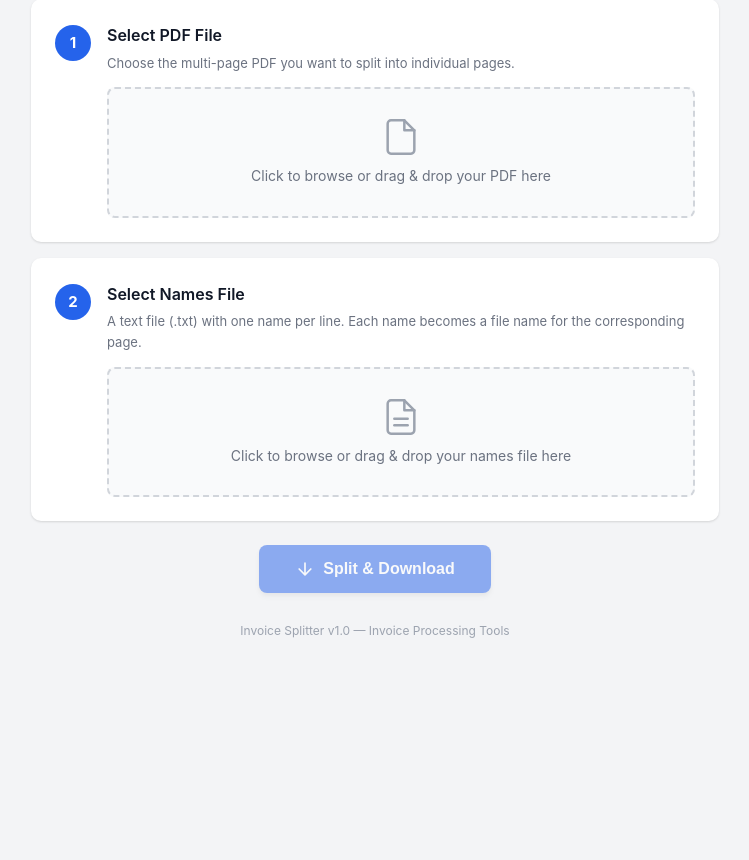
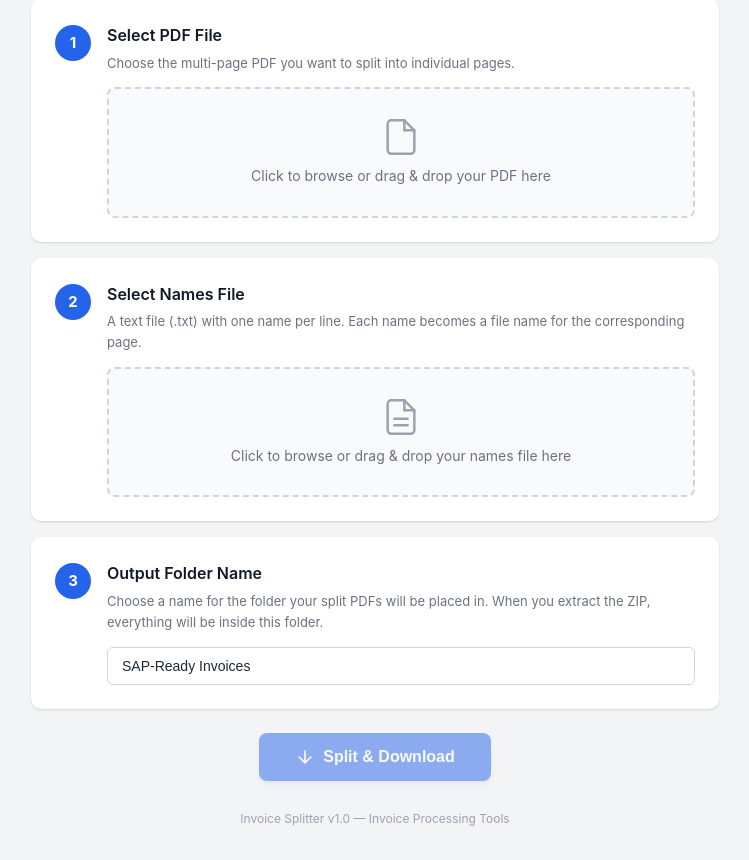
Before and after one commit to jSwAggy01/Invoice-Splitter, a Flask app: page / in a window 1280 px wide. Shown: the part 143-1003 px from the top of the page, without its empty margins (265-1014 px from the left). Before the commit the page ends 781 px from the top, so only its background shows below. Run offline with Flask 3, Linux system fonts and the light colour scheme.

Commit message:
Add ability to specify output folder name for split PDF files
Implement a new input field for specifying an output folder name. The backend now creates a folder within the ZIP archive using the provided name, and the ZIP filename is also derived from this folder name.

Replit-Commit-Author: Agent
Replit-Commit-Session-Id: de88f875-8e8c-4c1d-88c3-d0990cf058b3
Replit-Commit-Checkpoint-Type: full_checkpoint
Replit-Commit-Event-Id: ef8c3e8f-8a00-4550-81dd-e986ab30af38
Replit-Commit-Screenshot-Url: https://storage.googleapis.com/screenshot-production-us-central1/f4c56e75-5491-4d67-97a8-4aefd76165bc/de88f875-8e8c-4c1d-88c3-d0990cf058b3/IlJB2hK
Replit-Helium-Checkpoint-Created: true

```diff
--- a/src/app.py
+++ b/src/app.py
@@ -125,6 +125,13 @@ def split():
         elif len(names) < num_pages:
             names = names + [f"page-{i+1}" for i in range(len(names), num_pages)]
 
+        output_folder = request.form.get("output_folder", "").strip()
+        if not output_folder:
+            output_folder = "Split Invoices"
+        folder_sanitized = "".join(c for c in output_folder if c not in ILLEGAL_CHARS).strip()
+        if not folder_sanitized or folder_sanitized in {".", ".."}:
+            folder_sanitized = "Split Invoices"
+
         zip_buffer = io.BytesIO()
         used_names = set()
 
@@ -140,12 +147,11 @@ def split():
                 writer.write(pdf_buffer)
                 pdf_buffer.seek(0)
 
-                zf.writestr(unique_name, pdf_buffer.read())
+                zf.writestr(f"{folder_sanitized}/{unique_name}", pdf_buffer.read())
 
         zip_buffer.seek(0)
 
-        original_name = os.path.splitext(pdf_file.filename or "output")[0]
-        zip_filename = f"{original_name} - Split.zip"
+        zip_filename = f"{folder_sanitized}.zip"
 
         return send_file(
             zip_buffer,
--- a/src/static/js/app.js
+++ b/src/static/js/app.js
@@ -138,6 +138,11 @@ document.addEventListener("DOMContentLoaded", () => {
         formData.append("pdf", pdfInput.files[0]);
         formData.append("names", namesInput.files[0]);
 
+        const outputFolder = document.getElementById("outputFolder");
+        if (outputFolder && outputFolder.value.trim()) {
+            formData.append("output_folder", outputFolder.value.trim());
+        }
+
         const pw = document.getElementById("passwordInput");
         if (pw && pw.value) {
             formData.append("password", pw.value);
--- a/src/templates/index.html
+++ b/src/templates/index.html
@@ -67,6 +67,15 @@
                     </div>
                 </div>
 
+                <div class="step-card">
+                    <div class="step-number">3</div>
+                    <div class="step-content">
+                        <h2>Output Folder Name</h2>
+                        <p>Choose a name for the folder your split PDFs will be placed in. When you extract the ZIP, everything will be inside this folder.</p>
+                        <input type="text" id="outputFolder" name="output_folder" class="text-input" placeholder="e.g. SAP-Ready Invoices" value="SAP-Ready Invoices">
+                    </div>
+                </div>
+
                 <div class="step-card" id="passwordCard" style="display: none;">
                     <div class="step-number">
                         <svg width="18" height="18" viewBox="0 0 24 24" fill="none" stroke="currentColor" stroke-width="2">
```
